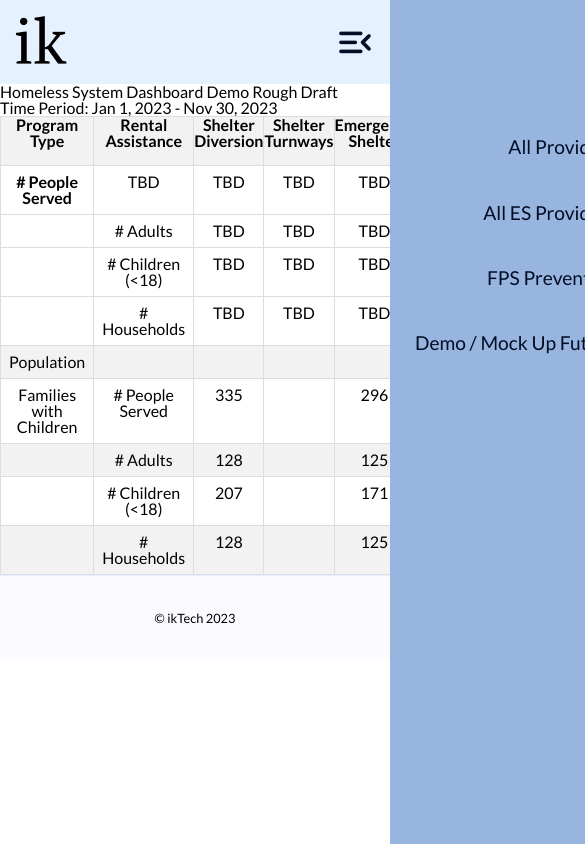
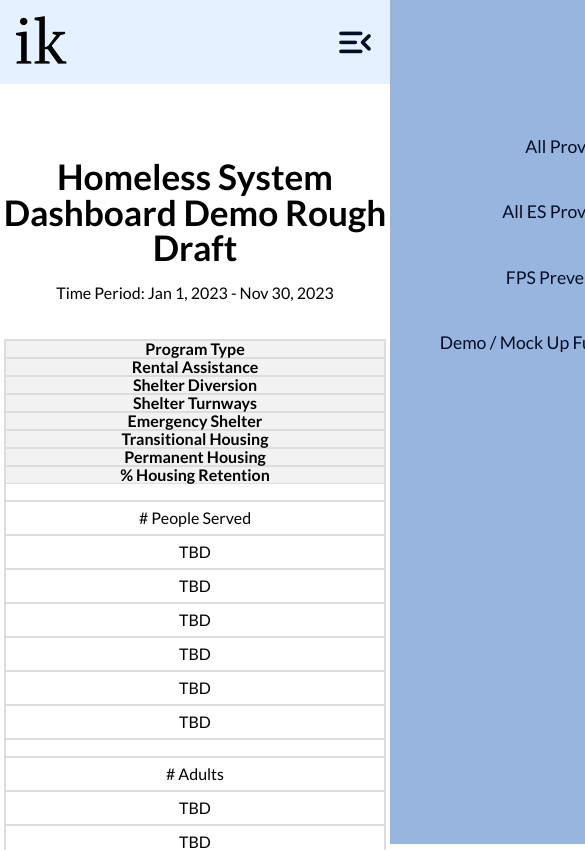
Before and after one commit to fpspokane/reports, an Angular app: page /providers-demo in a window 390 px wide. Shown: the top 850 px of the page, 585 px wide, since content can reach past the window. Built offline with nearby package versions, Linux system fonts and the light colour scheme; what ng2-charts would draw is missing.

Commit message:
added styling

```diff
--- a/src/app/components/es-providers/es-providers.component.css
+++ b/src/app/components/es-providers/es-providers.component.css
@@ -3,7 +3,7 @@
   flex-direction: column;
   align-items: center;
   justify-content: space-evenly;
-  padding: 70px 0;
+  padding: 75px 0;
   min-height: 84vh;
   background-color: var(--background-color);
 }
@@ -11,7 +11,7 @@
   text-align: center;
   font-size: 2.5rem;
   font-weight: 600;
-  padding-bottom: 70px;
+  padding-bottom: 75px;
 }
 .stats-container {
   position: relative;
--- a/src/app/components/hamburger/hamburger.component.css
+++ b/src/app/components/hamburger/hamburger.component.css
@@ -11,7 +11,7 @@
 .h-container {
   background-color: var(--primary-color);
   height: 100vh;
-  width: 350px;
+  width: 380px;
   position: fixed;
   top: 0;
   right: -100%;
@@ -90,13 +90,7 @@
     border-radius: 0;
     box-shadow: 0 0 0 0 black;
   }
-  /* .h-close-icon {
-    font-size: 2.7rem;
-  } */
   .h-links {
     padding: 30px 7px 0 0;
   }
-  .h-link {
-    font-size: 1.2rem;
-  }
 }
--- a/src/app/components/navbar/navbar.component.css
+++ b/src/app/components/navbar/navbar.component.css
@@ -24,7 +24,7 @@
   display: none;
 }
 .nav-link {
-  margin-right: 40px;
+  margin-right: 30px;
   text-decoration: none;
   color: var(--primary-text);
   padding: 3px 0;
@@ -48,7 +48,7 @@
   background-color: var(--primary-color);
 }
 
-@media (max-width: 768px) {
+@media (max-width: 1000px) {
   .nav {
     height: 10vh;
   }
--- a/src/app/components/navbar/navbar.component.html
+++ b/src/app/components/navbar/navbar.component.html
@@ -5,7 +5,7 @@
     alt="ikTech logo"
     routerLink="/"
   />
-  <ng-container *ngIf="screenWidth > 768; else hamburgerMenu">
+  <ng-container *ngIf="screenWidth > 1000; else hamburgerMenu">
     <div class="nav-links" [class.hide]="currentPath === '/'">
       <a class="nav-link" routerLink="/providers">All Providers Dashboard</a>
       <a class="nav-link" routerLink="/es-providers">
--- a/src/app/components/providers-demo/providers-demo.component.css
+++ b/src/app/components/providers-demo/providers-demo.component.css
@@ -1,11 +1,27 @@
-.container {
-  max-width: 800px;
+.pd-wrapper {
+  display: flex;
+  flex-direction: column;
+  align-items: center;
   margin: 0 auto;
+  padding: 75px 0;
+  min-height: 84vh;
 }
 
-table {
+.pd-title {
+  text-align: center;
+  font-size: 2.5rem;
+  font-weight: 600;
+}
+
+.pd-subtitle {
+  text-align: center;
+  font-size: 1.1rem;
+  padding: 20px 0 38px 0;
+}
+
+.pd-table-container {
   border-collapse: collapse;
-  width: 100%;
+  max-width: 800px;
 }
 
 th,
@@ -49,3 +65,33 @@ tbody th {
 .families-with-children:nth-child(even) td {
   background-color: #fff;
 }
+
+@media (max-width: 768px) {
+  .pd-title {
+    font-size: 2.2rem;
+  }
+  .pd-subtitle {
+    font-size: 1rem;
+  }
+}
+
+@media (max-width: 700px) {
+  .pd-table-container {
+    border: 1px solid #ddd;
+    width: 98%;
+  }
+
+  th,
+  td {
+    display: block;
+    width: 100%;
+    box-sizing: border-box;
+  }
+
+  th {
+    background-color: #f2f2f2;
+  }
+}
+
+@media (max-width: 414px) {
+}
--- a/src/app/components/providers-demo/providers-demo.component.html
+++ b/src/app/components/providers-demo/providers-demo.component.html
@@ -1,7 +1,7 @@
-<div class="container">
-  <h1>Homeless System Dashboard Demo Rough Draft</h1>
-  <h2>Time Period: Jan 1, 2023 - Nov 30, 2023</h2>
-  <table>
+<section class="pd-wrapper">
+  <h1 class="pd-title">Homeless System Dashboard Demo Rough Draft</h1>
+  <h2 class="pd-subtitle">Time Period: Jan 1, 2023 - Nov 30, 2023</h2>
+  <table class="pd-table-container">
     <thead>
       <tr>
         <th>Program Type</th>
@@ -16,8 +16,8 @@
     </thead>
     <tbody>
       <tr>
+        <td></td>
         <td># People Served</td>
-        <td>TBD</td>
         <td>TBD</td>
         <td>TBD</td>
         <td>TBD</td>
@@ -107,4 +107,4 @@
       </tr>
     </tbody>
   </table>
-</div>
+</section>
--- a/src/app/components/splash-page/splash-page.component.css
+++ b/src/app/components/splash-page/splash-page.component.css
@@ -17,13 +17,18 @@
   left: 50%;
   transform: translate(-50%, -50%);
 }
-.sp-buttons {
+.sp-buttons-wrapper {
   display: flex;
-  justify-content: center;
+  flex-direction: column;
   width: 100%;
   height: 46vh;
   padding-top: 11vh;
   background-color: var(--background-color);
+}
+.sp-buttons-container {
+  display: flex;
+  justify-content: center;
+  width: 100%;
 }
 .sp-button {
   display: flex;
@@ -37,7 +42,7 @@
   border-radius: 10px;
   background-color: var(--primary-color);
   height: 50px;
-  margin: 0 2%;
+  margin: 1% 2%;
   cursor: pointer;
   transition: background-color ease-out;
 }
@@ -55,16 +60,15 @@
     content: "\a";
     white-space: pre;
   }
-  .sp-buttons {
+  .sp-buttons-wrapper {
+    padding: 50px 0;
+  }
+  .sp-buttons-container {
     flex-direction: column;
     align-items: center;
-    padding: 50px 0;
   }
   .sp-button {
-    margin-bottom: 15px;
-  }
-  .sp-button:last-child {
-    margin-bottom: 0;
+    margin: 15px 0 0 0;
   }
 }
 
@@ -85,7 +89,7 @@
 }
 
 @media (orientation: landscape) {
-  .sp-buttons {
+  .sp-buttons-wrapper {
     height: auto;
     min-height: 46vh;
   }
--- a/src/app/components/splash-page/splash-page.component.html
+++ b/src/app/components/splash-page/splash-page.component.html
@@ -2,11 +2,19 @@
 <h1 class="sp-title">
   <span class="sp-title-line">Spokane County</span> Provider Stats Hub
 </h1>
-<div class="sp-buttons">
-  <a class="sp-button" routerLink="/providers">All Providers Dashboard</a>
-  <a class="sp-button" routerLink="/es-providers">All ES Providers Dashboard</a>
-  <a class="sp-button" routerLink="/fps-prevention">FPS Prevention Dashboard</a>
-  <a class="sp-button" routerLink="/providers-demo"
-    >Demo / Mock Up Future Dashboard</a
-  >
+<div class="sp-buttons-wrapper">
+  <div class="sp-buttons-container">
+    <a class="sp-button" routerLink="/providers">All Providers Dashboard</a>
+    <a class="sp-button" routerLink="/es-providers"
+      >All ES Providers Dashboard</a
+    >
+  </div>
+  <div class="sp-buttons-container">
+    <a class="sp-button" routerLink="/fps-prevention"
+      >FPS Prevention Dashboard</a
+    >
+    <a class="sp-button" routerLink="/providers-demo"
+      >Demo / Mock Up Future Dashboard</a
+    >
+  </div>
 </div>
```
